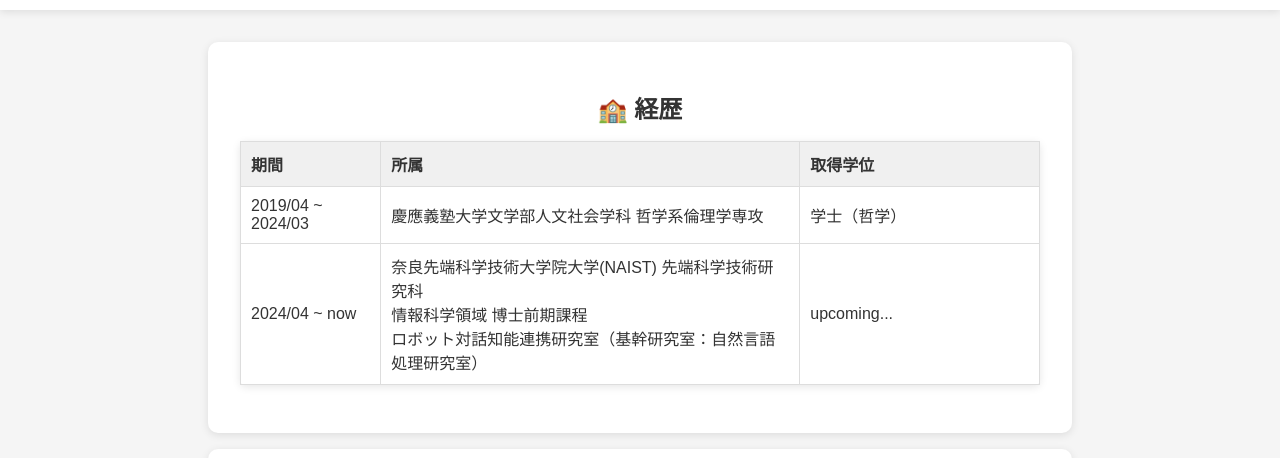
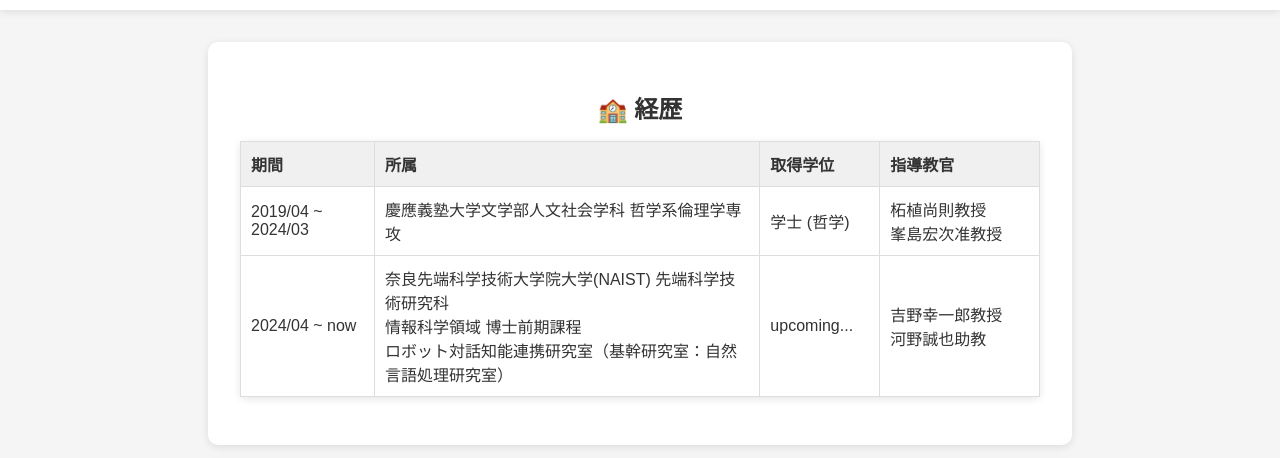
Before and after one commit to takuma1229/takuma1229.github.io, a plain HTML site: page index.html in a window 1280 px wide. Shown: the part 290-748 px from the top of the page. Drawn offline with Linux system fonts and the light colour scheme.

Commit message:
add supervisor

```diff
--- a/index.html
+++ b/index.html
@@ -37,18 +37,22 @@
                 <th scope="col" class="period">期間</th>
                 <th scope="col">所属</th>
                 <th scope="col" class="degree">取得学位</th>
+                <th scope="col" class="supervisor">指導教官</th>
+
             </tr>
         </thead>
         <tbody>
             <tr>
                 <td>2019/04 ~ 2024/03</td>
                 <td>慶應義塾大学文学部人文社会学科 哲学系倫理学専攻</td>
-                <td>学士（哲学）</td>
+                <td>学士 (哲学)</td>
+                <td>柘植尚則教授<br>峯島宏次准教授</td>
             </tr>
             <tr>
                 <td>2024/04 ~ now</td>
                 <td>奈良先端科学技術大学院大学(NAIST) 先端科学技術研究科<br>情報科学領域 博士前期課程 <br>ロボット対話知能連携研究室（基幹研究室：自然言語処理研究室）</td>
                 <td>upcoming...</td>
+                <td>吉野幸一郎教授<br>河野誠也助教</td>
             </tr>
         </tbody>
     </table>
@@ -123,6 +127,9 @@
     <h3 class="company">国立情報学研究所 (NII) : 2024年10月 ~ now</h3>
     <div class="job">
         <strong>Research Assistant</strong>
+        <ul>
+            <li>Supervisor: 菅原朔助教</li>
+        </ul>
     </div>
 
     <h3 class="company">株式会社Preferred Networks : 2024年10月 ~ now</h3>
@@ -130,6 +137,7 @@
         <strong>Part-time Employee as Researcher</strong>
         <ul>
             <li>大規模言語モデルに基づく対話システムの研究</li>
+            <li>Supervisor: 樋口啓太博士</li>
         </ul>
     </div>
 
@@ -143,6 +151,7 @@
         <strong>Internship as Researcher</strong>
         <ul>
             <li>大規模言語モデルに基づく対話システムの研究</li>
+            <li>Supervisor: 樋口啓太博士</li>
         </ul>
     </div>
 
--- a/style.css
+++ b/style.css
@@ -87,7 +87,11 @@
 }
 
 .degree {
-  width: 30%;
+  width: 15%;
+}
+
+.supervisor {
+  width: 20%
 }
 
 .section {
```
